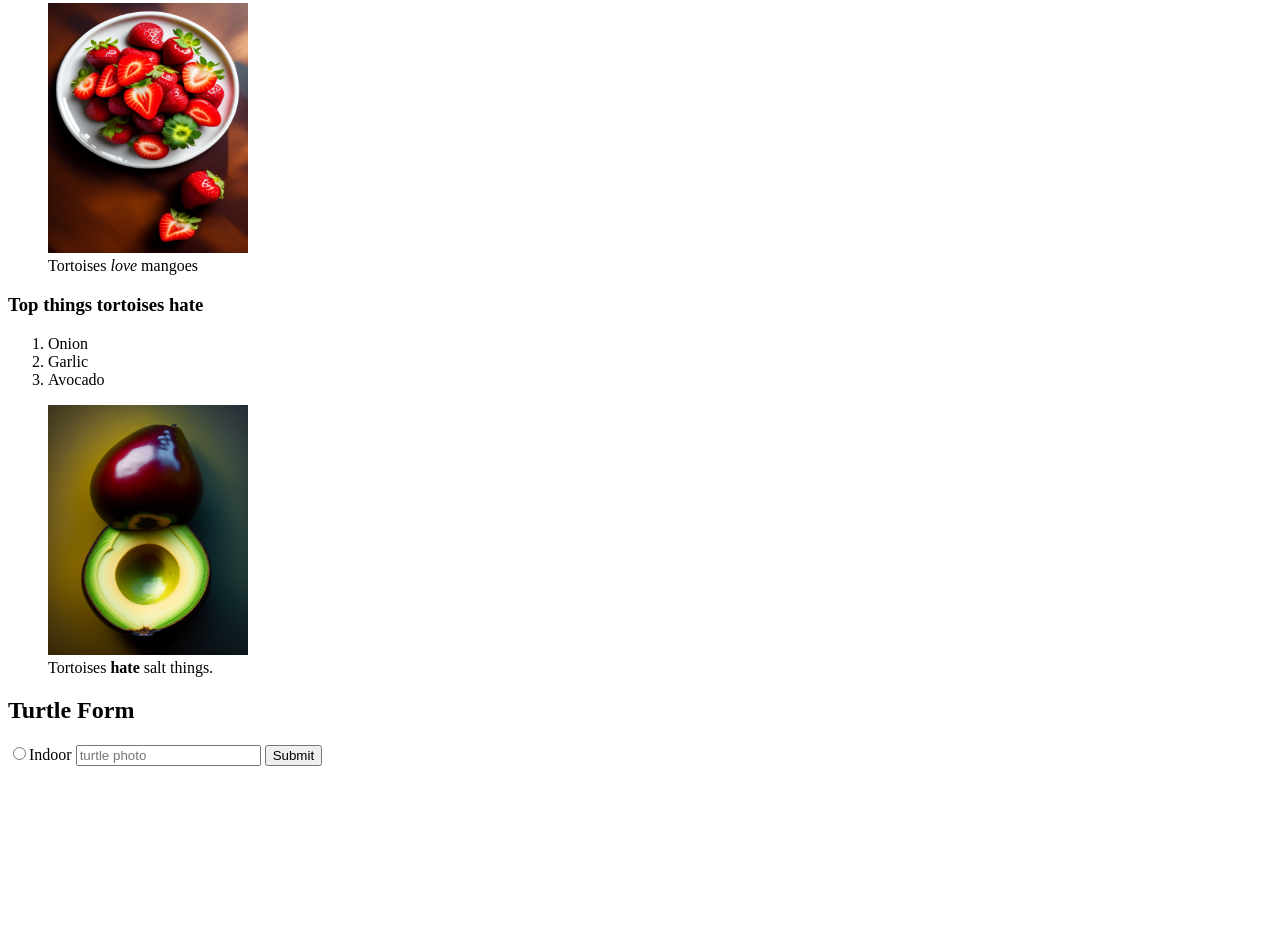
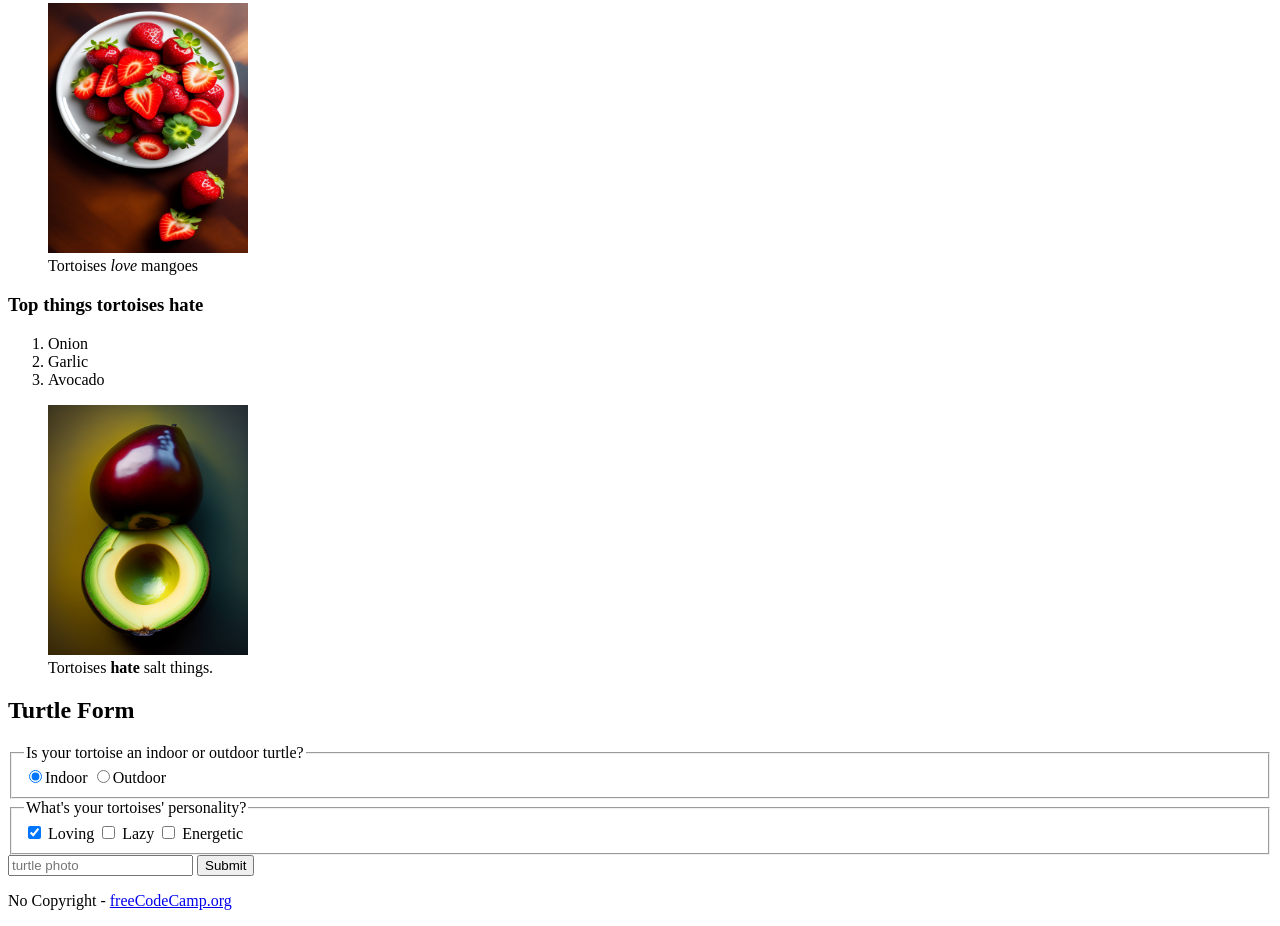
Before and after one commit to steandres/TurtlePhotoApp, a plain HTML site: page index.html in a window 1280 px wide. Shown: the part 589-1515 px from the top of the page. Before the commit the page ends 1363 px from the top, so only its background shows below. Drawn offline with Linux system fonts and the light colour scheme.

Commit message:
finishing html project

```diff
--- a/index.html
+++ b/index.html
@@ -1,5 +1,5 @@
 <!DOCTYPE html>
-<html>
+<html lang="en">
     <head>
         <meta charset="UTF-8">
         <title>Turtle App 🐢</title>
@@ -38,11 +38,29 @@
             <section>
                 <h2>Turtle Form</h2>
                 <form action="https://freecatphotoapp.com/submit-cat-photo">
-                    <label><input type="radio">Indoor</label>
-                    <input type="text" name="catphotourl" placeholder="turtle photo" required>
+                    <fieldset>
+                        <legend>Is your tortoise an indoor or outdoor turtle?</legend>
+                        <label><input id="indoor" type="radio" name="indoor-outdoor" value="indoor" checked>Indoor</label>
+                        <label><input id="outdoor" type="radio" name="indoor-outdoor" value="outdoor">Outdoor</label>
+                    </fieldset>
+                    <fieldset>
+                        <legend>What's your tortoises' personality?</legend>
+                        <input id="loving" type="checkbox" name="personality" value="loving" checked>
+                            <label for="loving"> Loving</label>
+                        <input id="lazy" type="checkbox" name="personality" value="lazy">
+                            <label for="lazy"> Lazy</label>
+                        <input id="energetic" type="checkbox" name="personality" value="energetic">
+                            <label for="energetic"> Energetic</label>
+                    </fieldset>
+                        <input type="text" name="catphotourl" placeholder="turtle photo" required>
                     <button type="submit">Submit</button>
                 </form>
             </section>
             </main>
+            <footer>
+                <p>
+                    No Copyright - <a href="https://www.freecodecamp.org" target="_blank">freeCodeCamp.org</a>
+                </p>
+            </footer>
         </body>
         </html>
```
